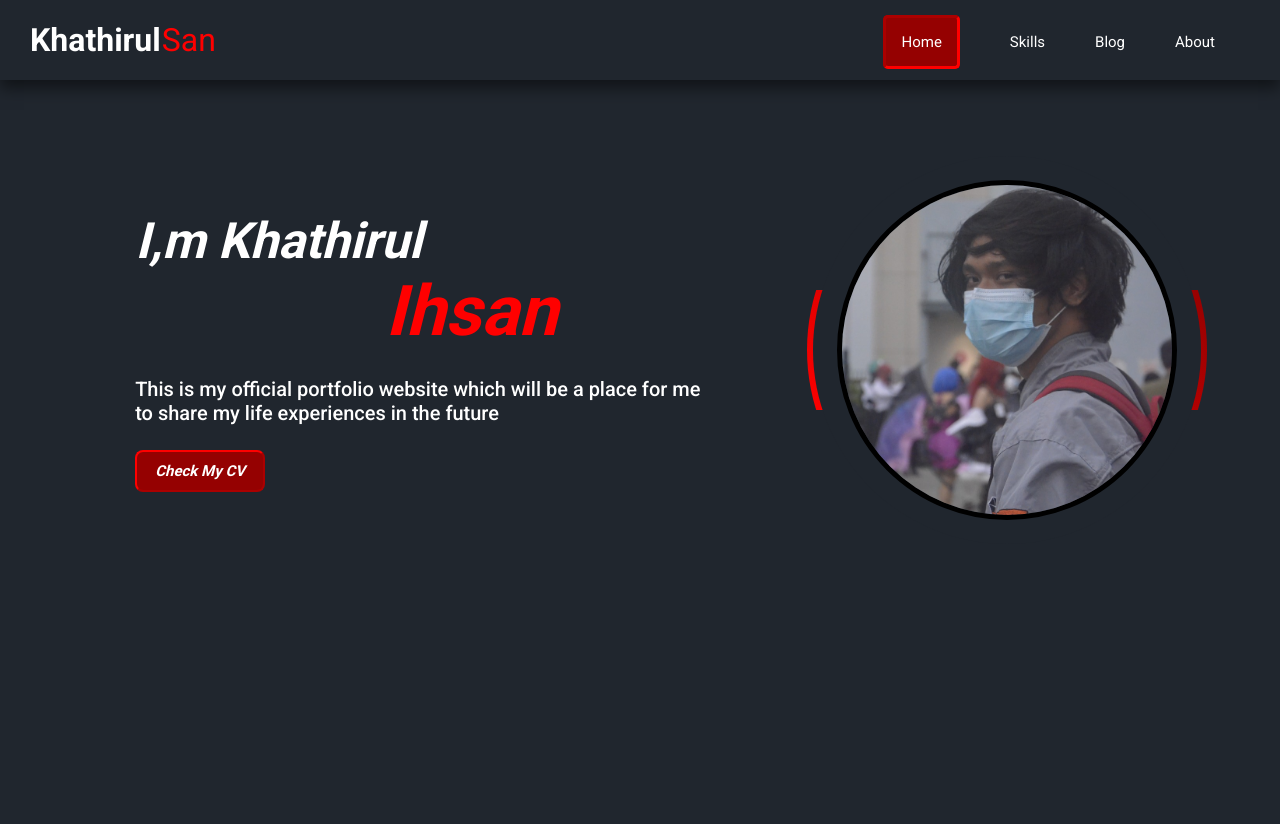
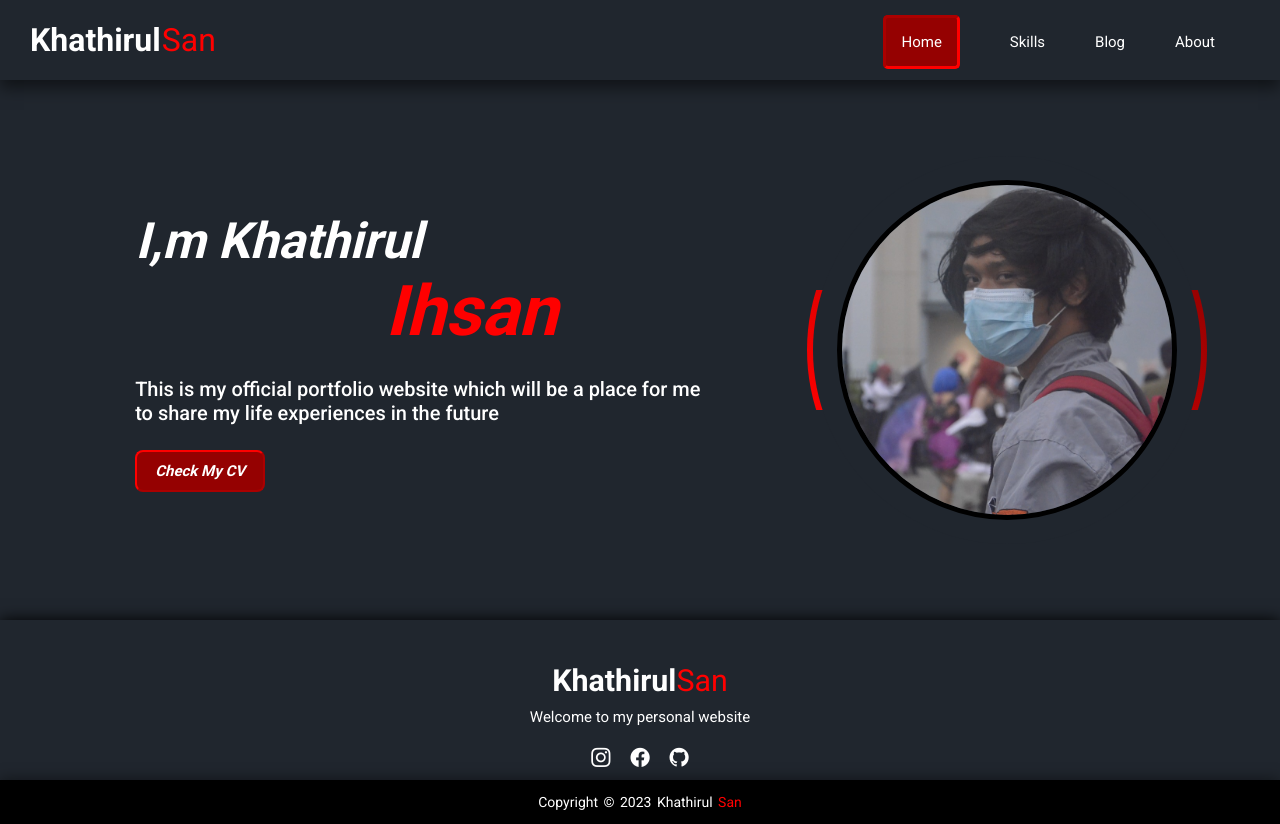
Before and after one commit to KhathirulSan/My-Porto, a plain HTML site: page index.html in a window 1280 px wide. Before the commit the page ends 800 px from the top, so only its background shows below. Drawn offline with nearby package versions, Linux system fonts and the light colour scheme.

Commit message:
Membuat Footer

```diff
--- a/index.html
+++ b/index.html
@@ -4,6 +4,10 @@
     <meta charset="UTF-8">
     <meta name="viewport" content="width=device-width, initial-scale=1.0">
     <meta http-equiv="X-UA-Compatible" content="ie=edge">
+    <!------------------------------------ Bootstrap Icons --------------------------->
+    <link rel="stylesheet" href="https://cdn.jsdelivr.net/npm/bootstrap-icons@1.10.3/font/bootstrap-icons.css">
+    <!------------------------------------ CSS --------------------------------------->
+
     <link rel="stylesheet" type="text/css" href="style.css" />
         <title>My Personal Web</title>
   </head>
@@ -50,5 +54,22 @@
         </div>
         <!-------------------------------------------------------------------------->
 
+        <!---------------------------------Footer Area------------------------------->
+
+        <footer>
+            <div class="footer-container">
+                <h3>Khathirul<span>San</span></h3>
+                <p>Welcome to my personal website</p>
+                <ul class="socials">
+                    <li><a href="#"><i class="bi bi-instagram"></i></a></li>
+                    <li><a href="#"><i class="bi bi-facebook"></i></a></li>
+                    <li><a href="#"><i class="bi bi-github"></i></a></li>
+                </ul>
+                <div class="copyright">
+                    <p>Copyright &copy; 2023 Khathirul <span>San</span></p>
+                </div>
+            </div>
+
+        </footer>
   </body>
 </html>
--- a/style.css
+++ b/style.css
@@ -114,7 +114,6 @@ body {
 .profile-container{
     width: 100%;
     margin: 50px auto;
-
     padding: 20px;
     box-sizing: border-box;
     display: flex;
@@ -214,7 +213,8 @@ body {
     }
 }
 
-.profile-img-box::after {
+.profile-img-box::after
+{
     content: '';
     position: absolute;
     inset: 6px;
@@ -222,3 +222,81 @@ body {
     border-radius: 50%;
     z-index: 1;
 }
+
+/* ----------------- Footer ----------------------- */
+
+footer {
+    background-color: #20262E;
+    height: auto ;
+    width: 100%;
+    padding-top: 45px;
+    color: #fff;
+    box-shadow: 0 0 15px 0 rgba(0,0,0,1);
+}
+.footer-container {
+    display: flex;
+    align-items: center;
+    justify-content: center;
+    flex-direction: column;
+    text-align: center;
+}
+
+.footer-container h3 {
+    font-size: 1.9rem;
+    font-weight: 800;
+    line-height: 2rem;
+}
+.footer-container h3 span {
+    font-weight: 400;
+    color: #FF0000;
+}
+
+.footer-container p {
+    width: 100%;
+    margin: 5px auto;
+    line-height: 30px;
+    font-size: 15px;
+}
+
+.socials {
+    list-style: none;
+    display: flex;
+    align-items: center;
+    justify-content: center;
+    margin: 10px 5px;
+}
+
+.socials li {
+    margin: 0 10px;
+}
+
+.socials a {
+    text-decoration: none;
+    color: #fff;
+}
+
+.socials a i {
+    font-size: 1.2rem;
+    transition: color .4s ease;
+}
+
+.socials a:hover i {
+    color: #FF0000;
+}
+
+.copyright  {
+    background: black;
+    width: 100%;
+    padding: 2px 0;
+    text-align: center;
+    box-shadow: 0 0 15px 0 rgba(0,0,0,0.5);
+}
+
+.copyright p {
+    font-size: 14px;
+    word-spacing: 2px;
+}
+
+.copyright p span {
+    color: #FF0000;
+}
```
Also changed, not shown: img/avatar2.png (added).
